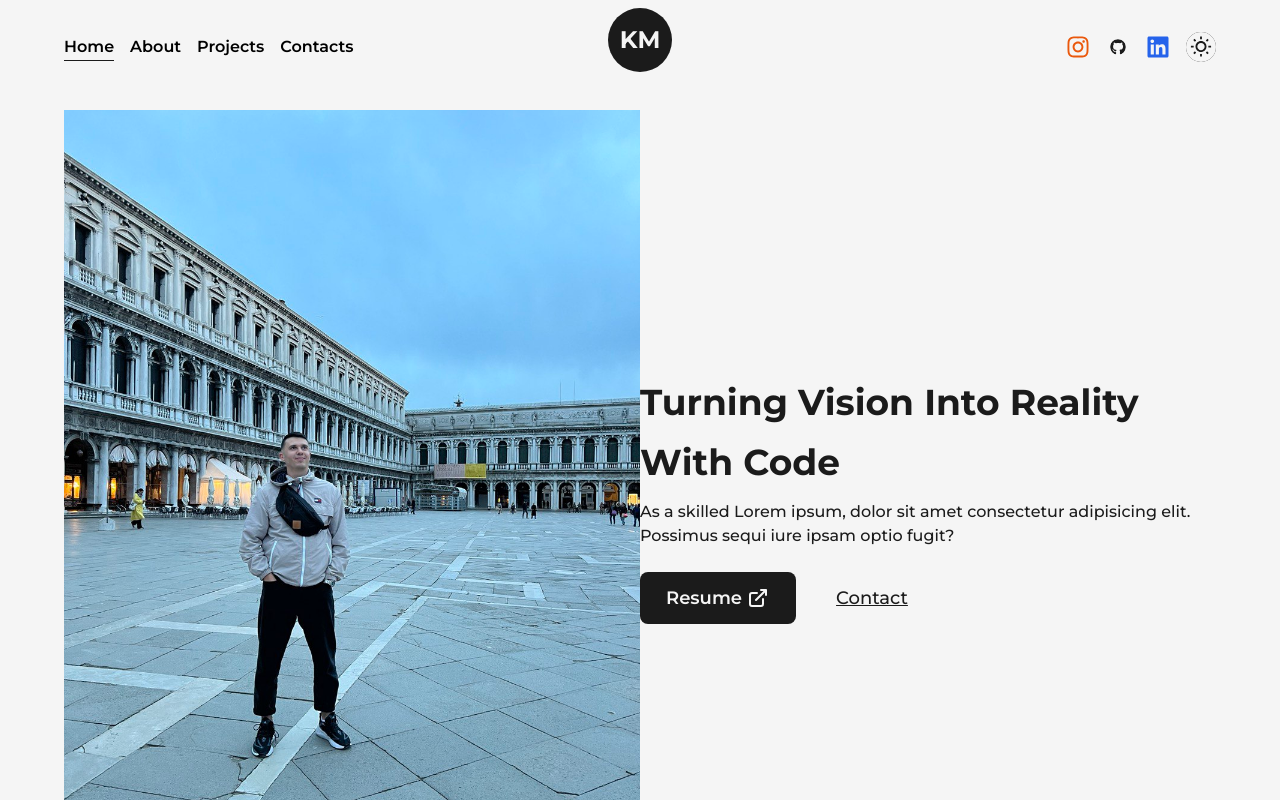
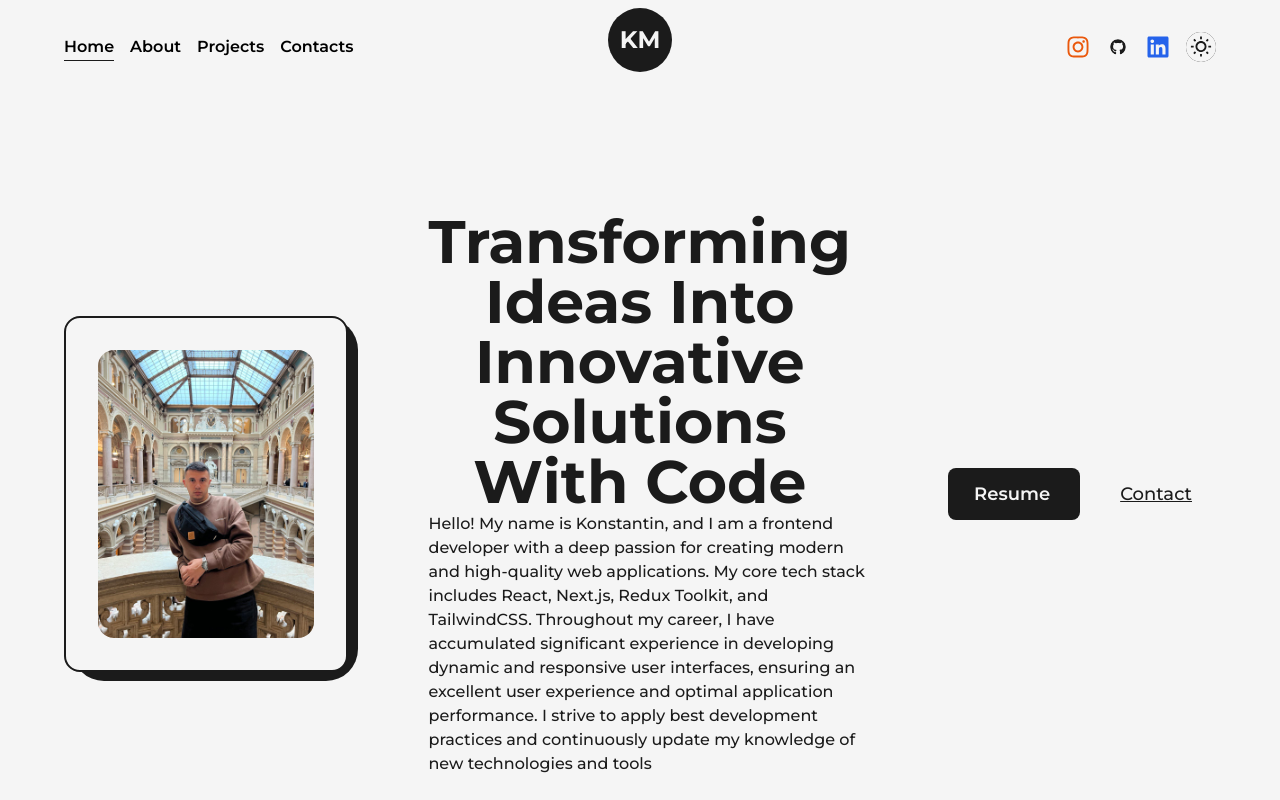
Before and after one commit to kotik322322/myPortfolio, a Next.js app: page / in a window 1280 px wide. Shown: the top 800 px of the page. Built offline with nearby package versions, Linux system fonts and the light colour scheme.

Commit message:
fixed styles maine page

```diff
--- a/app/components/AnimatedText.tsx
+++ b/app/components/AnimatedText.tsx
@@ -36,14 +36,14 @@ interface AnimatedTextProps {
 
 const AnimatedText = ({ text, className }: AnimatedTextProps) => {
   return (
-    <div className="w-full mx-auto py-2 flex items-center justify-center text-center overflow-hidden sm:py-0">
+    <div className="w-full flex items-center justify-center text-center overflow-hidden sm:py-0">
       <motion.h1
         variants={quote}
         initial="initial"
         animate="animate"
         className={`inline-block w-full text-dark font-bold capitalize ${className} dark:text-light`}>
         {text.split(' ').map((word: string, index: number) => (
-          <motion.span variants={singleWord} key={word + '-' + index} className="inline-block text-4xl">
+          <motion.span variants={singleWord} key={word + '-' + index} className="inline-block">
             {word}&nbsp;
           </motion.span>
         ))}
--- a/app/page.tsx
+++ b/app/page.tsx
@@ -1,40 +1,40 @@
 import Image from 'next/image';
 import Layout from './components/Layout';
-import profileImg from '../public/images/devpic1.jpg';
+import profileImg from '../public/profile.jpg';
 import AnimatedText from './components/AnimatedText';
 import Link from 'next/link';
 import { LinkArrow } from './components/Icons';
-import HireMe from './components/HireMe';
-
 
 export default function Home() {
   return (
     <main className="flex items-center text-dark w-full min-h-screen dark:text-light ">
       <Layout>
-        <div className="flex flex-col items-center justify-between w-full lg:flex-row">
-          <div className="w-full md:hidden lg:inline-block lg:w-1/2 ">
-            <Image
-              src={profileImg}
-              alt=""
-              className="w-full h-auto  inline-block"
-              priority
-              sizes="(max-width: 768px) 100vw,
-                (max-width: 1200px) 50vw,
-                50vw "
-            />
+        <div className="flex flex-col items-center justify-between gap-y-4 my-4 w-full lg:flex-row lg:gap-x-20">
+          {/* Image */}
+          <div className="w-full relative h-max rounded-2xl border-2 border-solid border-dark bg-light p-3 lg:p-8 dark:bg-dark dark:border-light ">
+            <div className="absolute top-0 -right-3 -z-10 w-[102%] h-[103%] rounded-[2rem] bg-dark dark:bg-light" />
+            <Image src={profileImg} alt="Profile Image" className="w-full h-auto rounded-2xl" />
           </div>
+          {/* Image */}
 
+          {/* =====Text===== */}
           <div className="w-full flex flex-col items-center justify-center text-center lg:text-left lg:w-1/2">
             <AnimatedText
-              text="Turning Vision Into Reality with Code"
-              className="text-center text-3xl sm:text-4xl md:text-5xl lg:text-6xl lg:text-left"
+              text="Transforming Ideas into Innovative Solutions with Code"
+              className="text-2xl md:text-5xl lg:text-6xl "
             />
-            <p className="my-4 font-medium text-xs md:text-sm xl:text-base ">
-              As a skilled Lorem ipsum, dolor sit amet consectetur adipisicing elit. Possimus sequi
-              iure ipsam optio fugit?
+            <p className="text-left font-medium text-sm xl:text-base ">
+              Hello! My name is Konstantin, and I am a frontend developer with a deep passion for
+              creating modern and high-quality web applications. My core tech stack includes React,
+              Next.js, Redux Toolkit, and TailwindCSS. Throughout my career, I have accumulated
+              significant experience in developing dynamic and responsive user interfaces, ensuring
+              an excellent user experience and optimal application performance. I strive to apply
+              best development practices and continuously update my knowledge of new technologies
+              and tools
             </p>
-
-            <div className="w-full flex items-center justify-center lg:justify-start mt-2 ">
+          </div>
+          {/* =====Text===== */}
+          <div className="w-full flex items-center justify-center lg:justify-start ">
             <Link
               href="/resume.pdf"
               target="_blank"
@@ -50,10 +50,7 @@ export default function Home() {
             </Link>
           </div>
         </div>
-        </div>
       </Layout>
-
-      {/* <HireMe /> */}
     </main>
   );
 }
```
Also changed, not shown: public/profile1.jpg (added), toFix.txt (added). Lines whose indentation alone changed are shown as unchanged.
